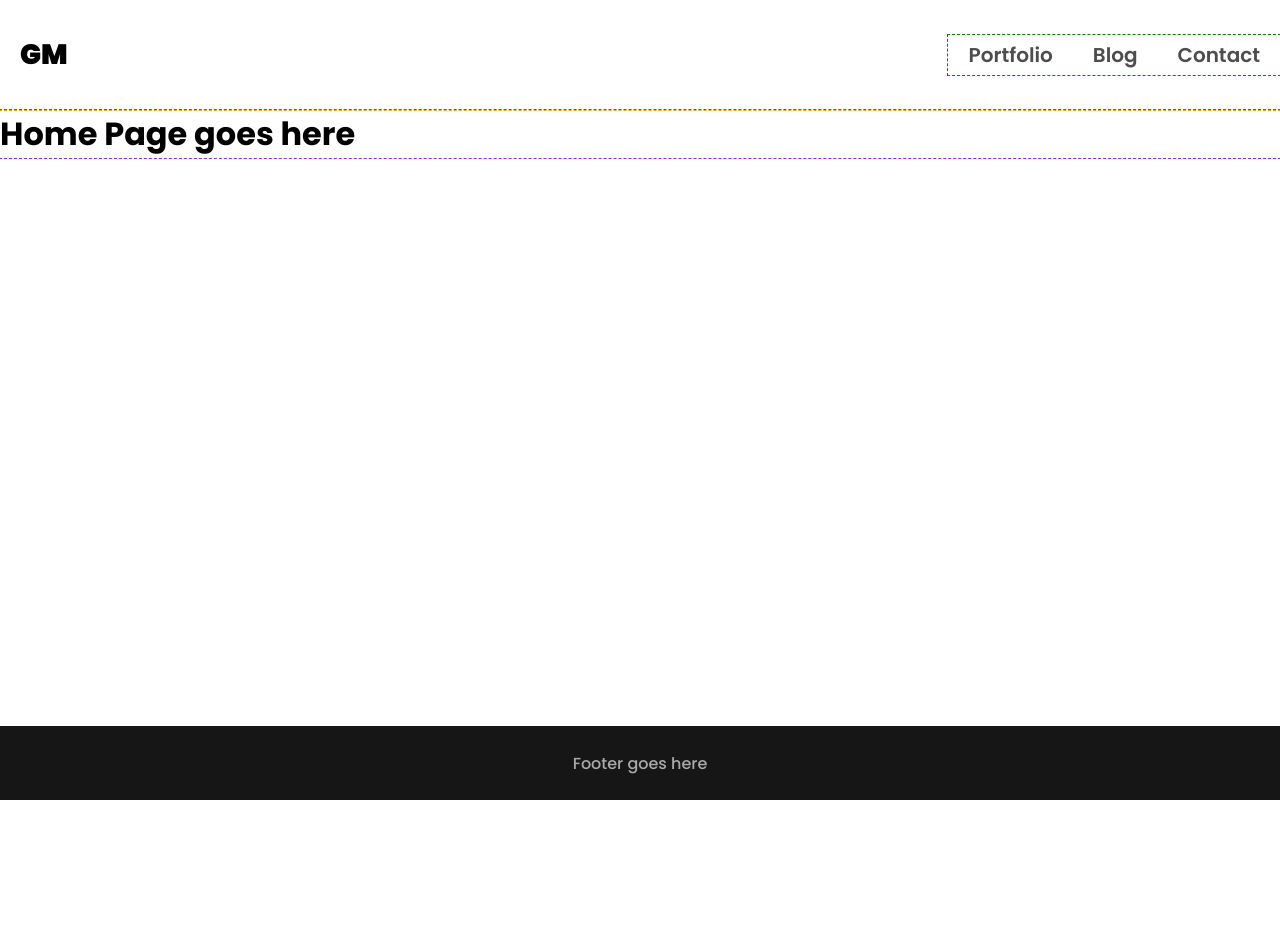
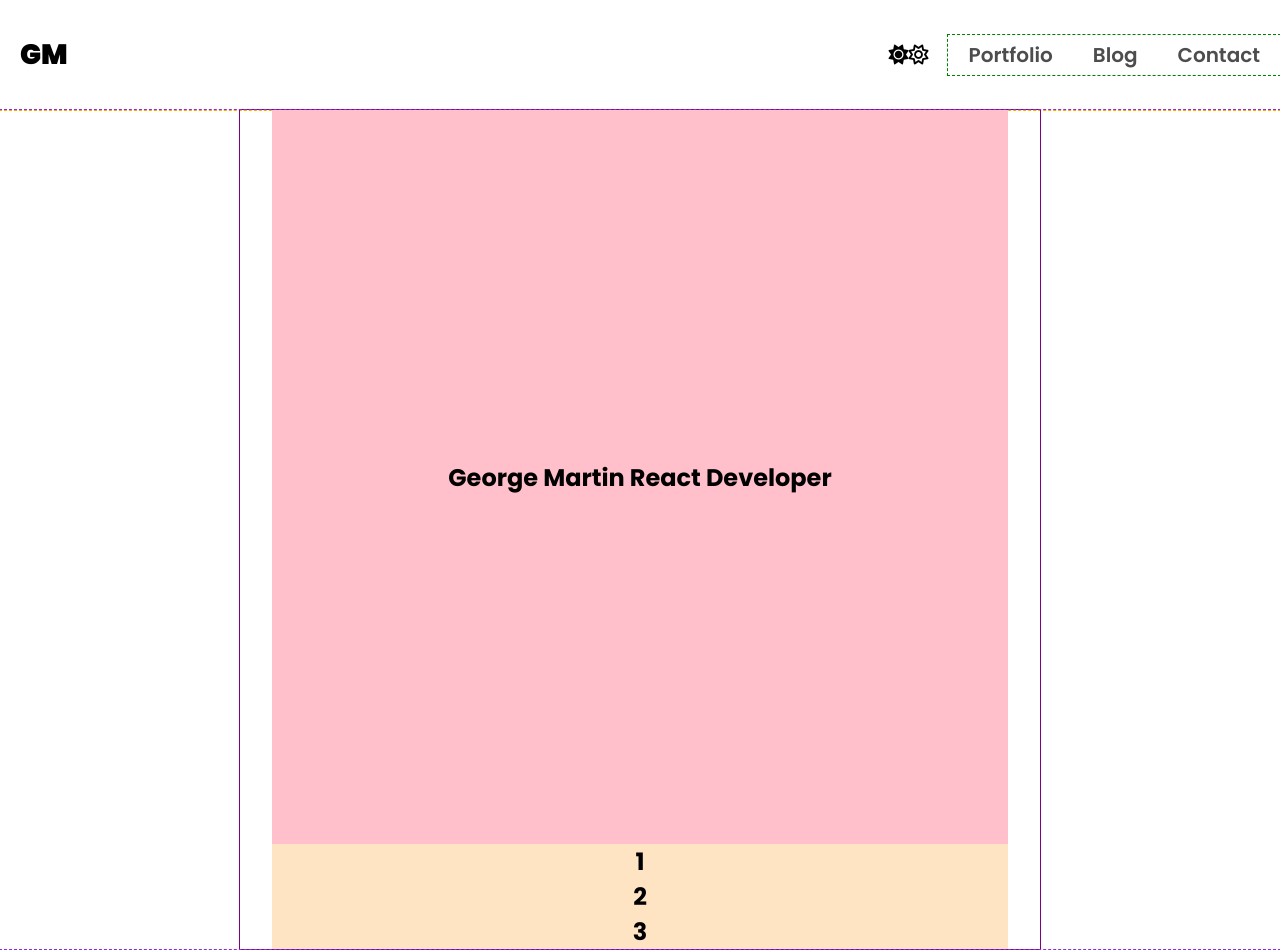
Before and after one commit to gmartin323/personal-website, a React (Vite) app: page /#/ in a window 1280 px wide. Shown: the top 952 px of the page. Before the commit the page ends 800 px from the top, so only its background shows below. Built offline with nearby package versions, Linux system fonts and the light colour scheme.

Commit message:
darkmode themeContexxt

```diff
--- a/src/components/Footer.jsx
+++ b/src/components/Footer.jsx
@@ -1,7 +1,18 @@
-import React from "react";
+import React, { useContext } from "react";
+import { ThemeContext } from "../themes/ThemeContext";
 
 export default function Footer() {
+
+  const { theme } = useContext(ThemeContext)
+
   return (
-    <footer>Footer goes here</footer>
+    <footer
+      style={{
+        backgroundColor: theme.footerBackground,
+        color: theme.footerColor
+      }}
+    >
+      Footer goes here
+    </footer>
   )
 }
--- a/src/components/Header.jsx
+++ b/src/components/Header.jsx
@@ -1,9 +1,19 @@
-import React from "react"
+import React, { useContext } from "react"
 import { Link, NavLink } from "react-router-dom"
+import { ThemeContext } from "../themes/ThemeContext"
+
 
 export default function Header() {
 
   const [isNavExpanded, setIsNavExpanded] = React.useState(false)
+  const { theme, switchTheme } = useContext(ThemeContext)
+  console.log(theme)
+
+  const activeStyles = {
+    fontWeight: "bold",
+    textDecoration: "underline",
+    color: "#161616"
+}
 
   function toggleNav() {
     setIsNavExpanded(!isNavExpanded)
@@ -11,14 +21,48 @@ export default function Header() {
 
   return (
     <header>
-      <div className="header-top">
-        <Link to="/" className="site-logo">GM</Link>
-        <button class="hamburger-btn" onClick={toggleNav}><i class="fa-solid fa-bars fa-xl"></i></button>
+      <div
+        className="header-top"
+        style={{
+          backgroundColor: theme.backgroundColor,
+          color: theme.color
+        }}
+      >
+        <Link
+          to="/"
+          className="site-logo"
+          onClick={() => setIsNavExpanded(false)}
+        >
+          GM
+        </Link>
+        <button onClick={switchTheme}>
+          <i className="fa-solid fa-sun fa-xl"></i>
+          <i className="fa-regular fa-sun fa-xl"></i>
+        </button>
+        <button className="hamburger-btn" onClick={toggleNav}><i className="fa-solid fa-bars fa-xl"></i></button>
       </div>
       <nav className={isNavExpanded ? "navigation-menu expanded" : "navigation-menu"}>
-        <NavLink to="/portfolio">Portfolio</NavLink>
-        <NavLink to="/blog">Blog</NavLink>
-        <NavLink to="/contact">Contact</NavLink>
+        <NavLink
+          to="/portfolio"
+          style={({ isActive }) => isActive ? activeStyles : null}
+          onClick={() => setIsNavExpanded(false)}
+        >
+          Portfolio
+        </NavLink>
+        <NavLink
+          to="/blog"
+          style={({ isActive }) => isActive ? activeStyles : null}
+          onClick={() => setIsNavExpanded(false)}
+        >
+          Blog
+        </NavLink>
+        <NavLink
+          to="/contact"
+          style={({ isActive }) => isActive ? activeStyles : null}
+          onClick={() => setIsNavExpanded(false)}
+        >
+          Contact
+        </NavLink>
       </nav>
     </header>
   )
--- a/src/components/Layout.jsx
+++ b/src/components/Layout.jsx
@@ -4,6 +4,8 @@ import Header from "./Header"
 import Footer from "./Footer"
 
 export default function Layout() {
+
+
   return (
     <div className="site-wrapper">
         <Header />
--- a/src/index.css
+++ b/src/index.css
@@ -1,5 +1,10 @@
 @import url('https://fonts.googleapis.com/css2?family=Poppins:wght@100;200;300;400;500;600;700;800;900&display=swap');
 
+/* :root {
+  --dark: ;
+  --light: ;
+}
+ */
 *,
 *::before,
 *::after {
@@ -36,7 +41,6 @@ header {
   width: 100%;
   display: flex;
   flex-direction: column;
-
   padding-block: 10px;
 }
 
@@ -91,9 +95,38 @@ main {
   margin-bottom: 84px;
 }
 
+.home-page-container {
+  outline: purple 1px solid;
+  max-width: 800px;
+  margin: 0 auto;
+  padding: 0 2rem;
+  text-align: center;
+}
+
+.home-page-hero {
+  background-color: pink;
+  display: flex;
+  flex-direction: column;
+  justify-content: center;
+  padding: 2rem;
+}
+
+.home-page-hero.tall {
+  height: calc(100vh - 66px);
+}
+
+.home-page-hero.short {
+  height: calc(100vh - 188px);
+}
+
+.home-page-content-container {
+  background-color: bisque;
+}
+
+
 footer {
-  background-color: #161616;
-  color: #aaaaaa;
+  /* background-color: #161616;
+  color: #aaaaaa; */
   height: 74px;
   display: flex;
   flex-shrink: 0;
--- a/src/index.jsx
+++ b/src/index.jsx
@@ -2,6 +2,7 @@ import React from "react"
 import ReactDOM from "react-dom/client"
 import { HashRouter, Routes, Route } from "react-router-dom"
 import "https://kit.fontawesome.com/6b203b1712.js"
+import {themes, ThemeContext} from "./themes/ThemeContext"
 
 import Layout from "./components/Layout"
 import Home from "./pages/Home"
@@ -11,8 +12,22 @@ import Contact from "./pages/Contact"
 
 
 function App() {
+
+    function switchTheme() {
+        setSiteTheme((prevTheme) => ({
+            theme: prevTheme.theme === themes.dark ? themes.light : themes.dark,
+            switchTheme
+        }))
+    }
+
+    const [siteTheme, setSiteTheme] = React.useState({
+        theme: themes.light,
+        switchTheme
+    })
+
     return (
         <HashRouter>
+            <ThemeContext.Provider value={siteTheme}>
                 <Routes>
                     <Route path="/" element={<Layout />}>
                         <Route index element={<Home />} />
@@ -21,11 +36,10 @@ function App() {
                         <Route path="contact" element={<Contact />}/>
                     </Route>
                 </Routes>
+            </ThemeContext.Provider>
         </HashRouter>
     )
 }
 
-
-ReactDOM
-  .createRoot(document.getElementById('root'))
+ReactDOM.createRoot(document.getElementById('root'))
   .render(<App />);
--- a/src/pages/Home.jsx
+++ b/src/pages/Home.jsx
@@ -3,7 +3,24 @@ import React from "react"
 export default function Home() {
   return (
     <div className="home-page-container">
-      <h1>Home Page goes here</h1>
+      <section className="home-page-hero tall">
+        <h1>George Martin React Developer</h1>
+      </section>
+      <section className="home-page-content-container">
+
+        <section>
+          <h2>1</h2>
+        </section>
+
+        <section>
+          <h2>2</h2>
+        </section>
+
+        <section>
+          <h2>3</h2>
+        </section>
+
+      </section>
     </div>
   )
 }
--- /dev/null
+++ b/src/themes/ThemeContext.jsx
@@ -0,0 +1,18 @@
+import React from "react"
+
+export const themes = {
+  light: {
+    color: "#000000",
+    background: "#FFFFFF",
+    footerColor: "#aaaaaa",
+    footerBackground: "#161616"
+  },
+  dark: {
+    color: "#FFFFFF",
+    background: "#000000",
+    footerColor: "#161616",
+    footerBackground: "#aaaaaa"
+  }
+}
+
+export const ThemeContext = React.createContext(themes.light)
```
Lines whose indentation alone changed are shown as unchanged.
